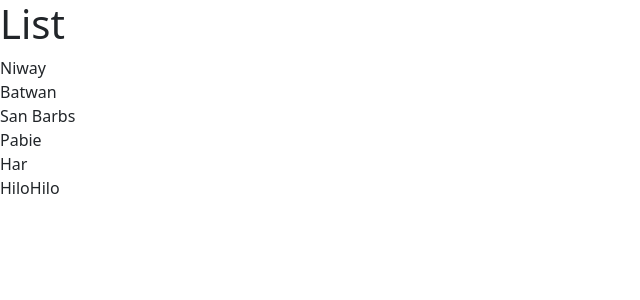
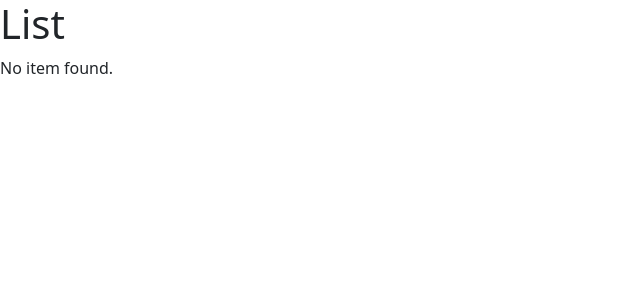
Before and after one commit to DefinitelyNotMai/react-app, a React (Vite) app: page / in a window 1280 px wide. Shown: the top 300 px of the page, without its empty margins (0-640 px from the left). Built offline with nearby package versions, Linux system fonts and the light colour scheme.

Commit message:
Conditional Rendering.

```diff
--- a/src/components/ListGroup.tsx
+++ b/src/components/ListGroup.tsx
@@ -1,8 +1,11 @@
 function ListGroup() {
-  const items = ['Niway', 'Batwan', 'San Barbs', 'Pabie', 'Har', 'HiloHilo'];
+  let items = ['Niway', 'Batwan', 'San Barbs', 'Pabie', 'Har', 'HiloHilo'];
+  items = [];
+
   return (
     <>
       <h1>List</h1>
+      {items.length == 0 && <p>No item found.</p>}
       <ul className="list-group">
         {items.map((item) => (
           <li key={item}>{item}</li>
```
